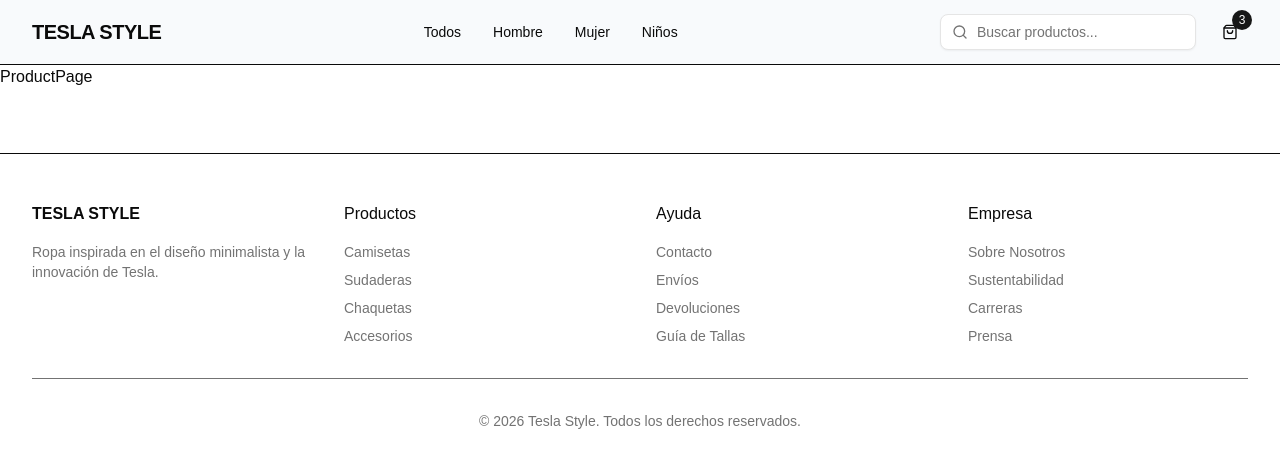
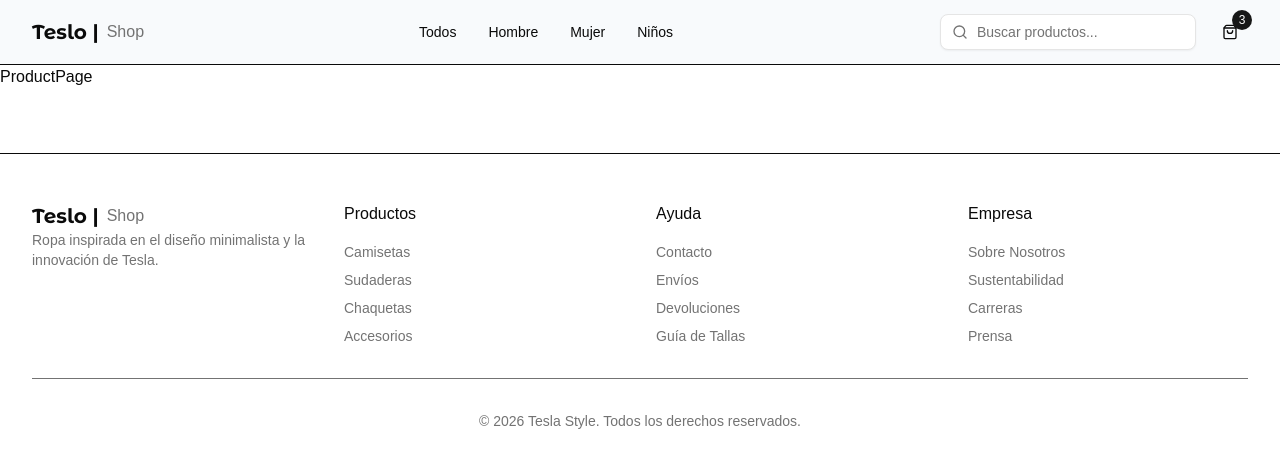
Before and after one commit to gonzagapa/Teslo-Shop-Ecommerce-with-React-, a React (Vite) app: page /product/1 in a window 1280 px wide. Shown: the top 468 px of the page. Built offline with nearby package versions, Linux system fonts and the light colour scheme.

Commit message:
feat: implement custom logo for web app

```diff
--- /dev/null
+++ b/src/components/custom/CustumLogo.tsx
@@ -0,0 +1,11 @@
+import { Link } from "react-router"
+
+
+export const CustumLogo = ({subtitle = "Shop"}:{subtitle?:string}) => {
+  return (
+    <Link to={"/"} className="flex items-center whitespace-nowrap">
+        <span className="font-montserrat font-bold text-xl m-0 whitespace-nowrap">Teslo |</span>
+        <p className="text-muted-foreground m-0 px-2 whitespace-nowrap">{subtitle}</p>
+    </Link>
+  )
+}
--- a/src/shop/components/CustomHeader.tsx
+++ b/src/shop/components/CustomHeader.tsx
@@ -1,3 +1,4 @@
+import { CustumLogo } from "@/components/custom/CustumLogo";
 import { Button } from "@/components/ui/button";
 import { Input } from "@/components/ui/input";
 import { Menu, Search, ShoppingBag } from "lucide-react";
@@ -15,10 +16,10 @@
     const handleInputChange = (event:React.KeyboardEvent<HTMLInputElement>)=>{
       if(event.key !== "Enter") return;
 
-      const inputValue = inputRef.current.value
+      const inputValue = inputRef.current?.value
       const newSearchParams = new URLSearchParams();
 
-      if(inputValue.trim().length == 0 ) {
+      if( typeof inputValue == "undefined" || inputValue.trim().length == 0 ) {
         newSearchParams.delete('search')
       }else{
 
@@ -39,7 +40,7 @@
             <Button variant="ghost" size="icon" className="md:hidden">
               <Menu className="h-5 w-5" />
             </Button>
-            <h1 className="text-xl font-semibold tracking-tight">TESLA STYLE</h1>
+            <CustumLogo/>
           </div>
 
           {/* Navigation - Desktop */}
--- a/src/shop/components/Footer.tsx
+++ b/src/shop/components/Footer.tsx
@@ -1,3 +1,4 @@
+import { CustumLogo } from "@/components/custom/CustumLogo";
 
 
 export function Footer() {
@@ -6,7 +7,7 @@
         <div className="container mx-auto">
           <div className="grid grid-cols-1 md:grid-cols-4 gap-8">
             <div>
-              <h3 className="font-semibold mb-4">TESLA STYLE</h3>
+              <CustumLogo/>
               <p className="text-sm text-muted-foreground">
                 Ropa inspirada en el diseño minimalista y la innovación de Tesla.
               </p>
```
